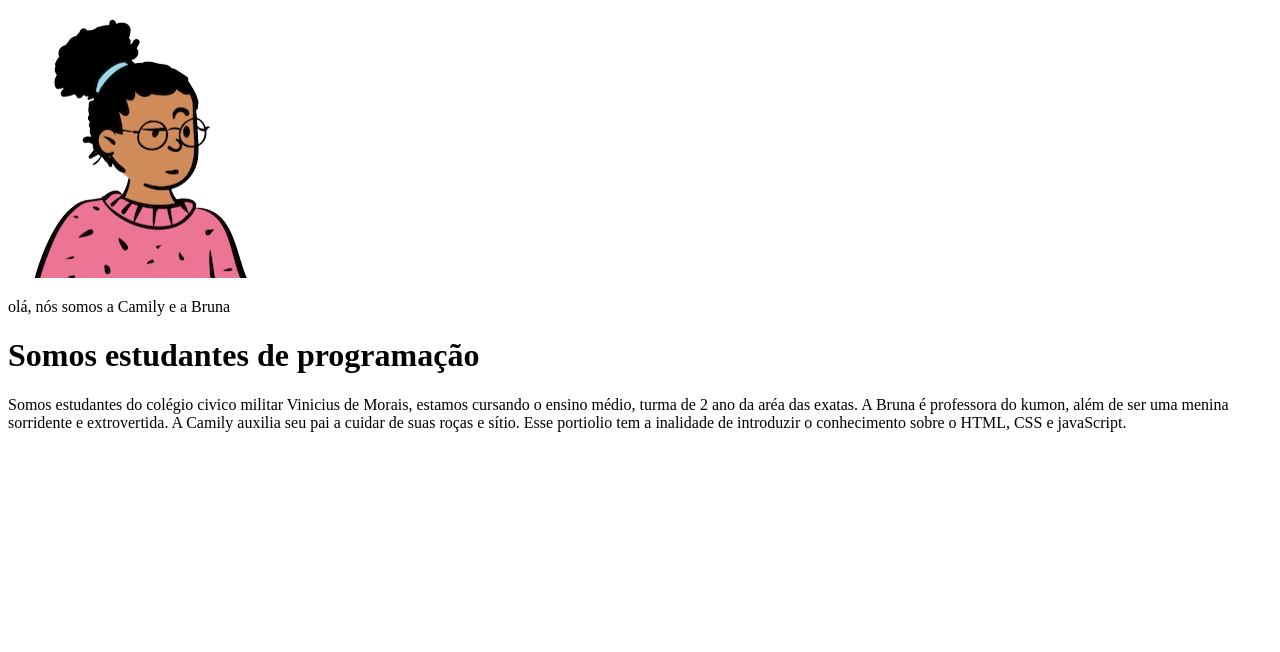
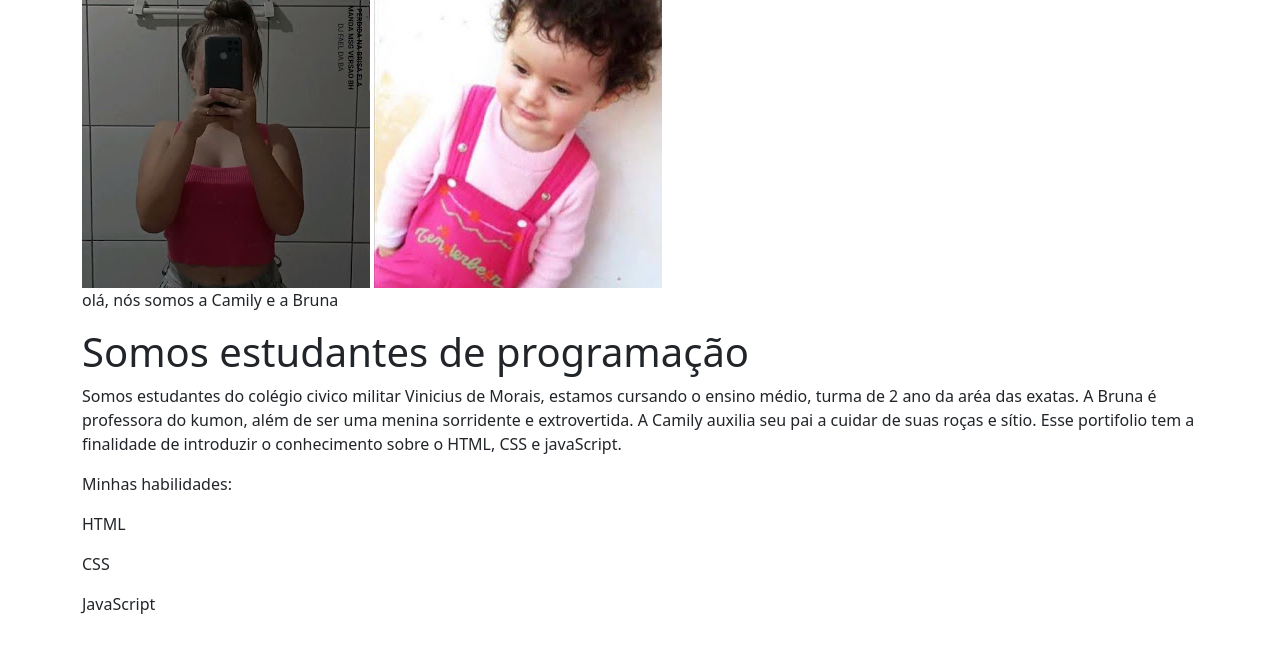
Before and after one commit to camilyzorzi/portf-lio-camily-e-bruna-, a plain HTML site: page index.html in a window 1280 px wide. Drawn offline with nearby package versions, Linux system fonts and the light colour scheme.

Commit message:
finalizamos a aula 3

```diff
--- a/index.html
+++ b/index.html
@@ -3,13 +3,26 @@
 <head>
     <meta charset="UTF-8">
     <meta name="viewport" content="width=device-width, initial-scale=1.0">
+    <link href="https://cdn.jsdelivr.net/npm/bootstrap@5.3.3/dist/css/bootstrap.min.css" rel="stylesheet" integrity="sha384-QWTKZyjpPEjISv5WaRU9OFeRpok6YctnYmDr5pNlyT2bRjXh0JMhjY6hW+ALEwIH" crossorigin="anonymous">
     <title>portfólio-camily e bruna</title>
     <link rel="stylesheet" href="style.css">
 </head>
 <body>
-   <img src="./img/avatar-perfil.png" alt="Avatar da camily e bruna">
+    <header class="container">
+   <img src="./img/camily foto.png" alt="Avatar da camily">
+   <img src="./img/bruna foto.png" alt="Avatar da Bruna">
    <p>olá, nós somos a Camily e a Bruna</p>
    <h1>Somos estudantes de programação</h1>
-   <p>Somos estudantes do colégio civico militar Vinicius de Morais, estamos cursando o ensino médio, turma de 2 ano da aréa das exatas. A Bruna é professora do kumon, além de ser uma menina sorridente e extrovertida. A Camily auxilia seu pai a cuidar de suas roças e sítio. Esse portiolio tem a inalidade de introduzir o conhecimento sobre o HTML, CSS e javaScript. </p>
+   <p>Somos estudantes do colégio civico militar Vinicius de Morais, estamos cursando o ensino médio, turma de 2 ano da aréa das exatas. A Bruna é professora do kumon, além de ser uma menina sorridente e extrovertida. A Camily auxilia seu pai a cuidar de suas roças e sítio. Esse portifolio tem a finalidade de introduzir o conhecimento sobre o HTML, CSS e javaScript. </p>
+<div>
+    <p>Minhas habilidades:</p>
+    <div>
+        <P>HTML</P>
+        <p>CSS</p>
+        <P>JavaScript</P>
+    </div>
+</div>
+</header>
 </body>
+<script src="https://cdn.jsdelivr.net/npm/bootstrap@5.3.3/dist/js/bootstrap.bundle.min.js" integrity="sha384-YvpcrYf0tY3lHB60NNkmXc5s9fDVZLESaAA55NDzOxhy9GkcIdslK1eN7N6jIeHz" crossorigin="anonymous"></script>
 </html>
```
Also changed, not shown: img/bruna foto.png (added), img/camily foto.png (added).
